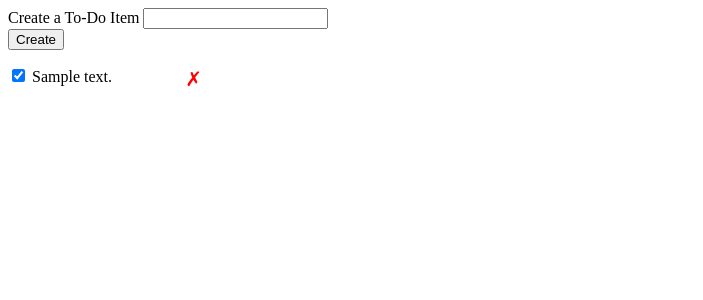
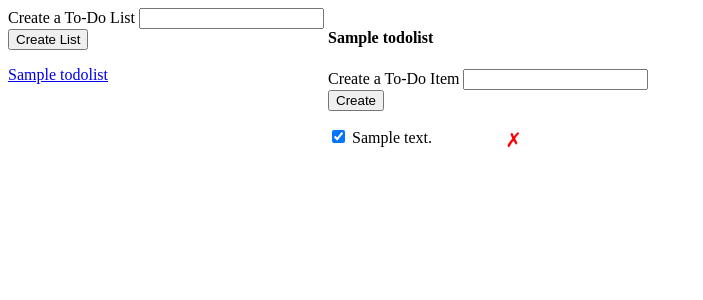
Before and after one commit to awkonecki/udacity-fullstack, a Flask app: template todo-app/templates/index.html in a window 1280 px wide. Shown: the top 300 px of the page, without its empty margins (0-703 px from the left). Run offline with Flask 2, Linux system fonts and the light colour scheme; the template is opened without the code that fills it: values that come from a table or form of the project are taken from there, others are empty; tables that the repository leaves empty hold one stand-in row (values such as "Sample post").

Commit message:
Lists added to UI index and initial selection.

```diff
--- a/todo-app/app.py
+++ b/todo-app/app.py
@@ -75,9 +75,16 @@ def delete_todo_entry(todo_id):
         db.session.close()
         return error
 
+@app.route('/lists/<int:list_id>')
+def get_list_todos(list_id):
+    return render_template('index.html',
+        lists=TodoList.query.all(),
+        active_list=TodoList.query.get(list_id),
+        todos=Todo.query.filter_by(list_id=list_id).order_by('id').all())
+
 @app.route('/')
 def index():
-    return render_template('index.html', data=Todo.query.order_by('id').all())
+    return redirect(url_for('get_list_todos', list_id=1))
 
 @app.route('/todos/<int:todo_id>/delete', methods=['DELETE'])
 def deleteTodo(todo_id):
--- a/todo-app/templates/index.html
+++ b/todo-app/templates/index.html
@@ -23,6 +23,10 @@
             cursor: pointer;
             font-size: 20px;
             background-color: white;
+        }
+        .lists-wrapper, .todos-wrapper {
+            display: inline-block;
+            vertical-align: top;
         }
     </style>
 </head>
@@ -67,6 +71,27 @@
 
           -->
     <!-- <form action="/todos/create" method="post"> -->
+    <div class="lists-wrapper">
+        <form id="lists-form">
+            <div>
+                <label for="name">Create a To-Do List</label>
+                <input type="text" id="list-description" name="list-description" />
+            </div>
+            <div>
+                <input type="submit" id="submit-list" value="Create List" />
+            </div>
+        </form>
+        <ul id="lists">
+            {% for list in lists %}
+                <li>
+                    <a href="/lists/{{ list.id }}">{{ list.name }}</a>
+                </li>
+            {% endfor %}
+        </ul>
+    </div>
+
+    <div class="todos-wrapper">
+        <h4>{{ active_list.name }} </h4>
         <form id="form">
             <div>
                 <label for="name">Create a To-Do Item</label>
@@ -78,14 +103,15 @@
         </form>
         <div id="error" class="hidden">Something went wrong!</div>
         <ul id="todos-unordered-list">
-        {% for d in data %}
+            {% for todo in todos %}
             <li>
-            <input class="check-completed" data-id="{{ d.id }}" type="checkbox" {% if d.completed %} checked {% endif %} />
-            {{ d.description }}
-            <button class="delete-todo" type="button" data-id="{{ d.id }}">&cross;</button>
+                <input class="check-completed" data-id="{{ todo.id }}" type="checkbox" {% if todo.completed %} checked {% endif %} />
+                {{ todo.description }}
+                <button class="delete-todo" type="button" data-id="{{ todo.id }}">&cross;</button>
             </li>
             {% endfor %}
         </ul>
+    </div>
     <script>
         const deletebuttons = document.querySelectorAll('.delete-todo');
         for (let i = 0; i < deletebuttons.length; i++) {
```
Lines whose indentation alone changed are shown as unchanged.
